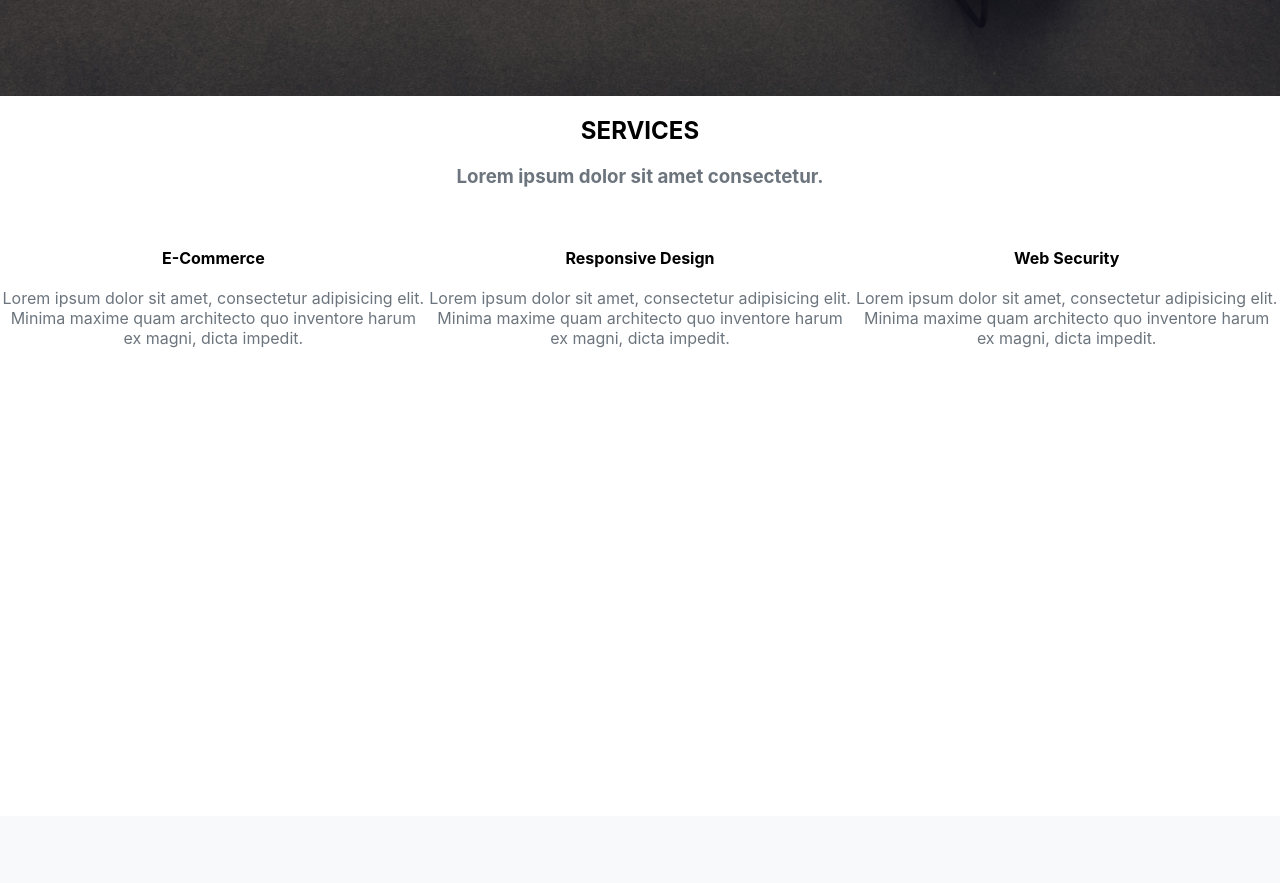
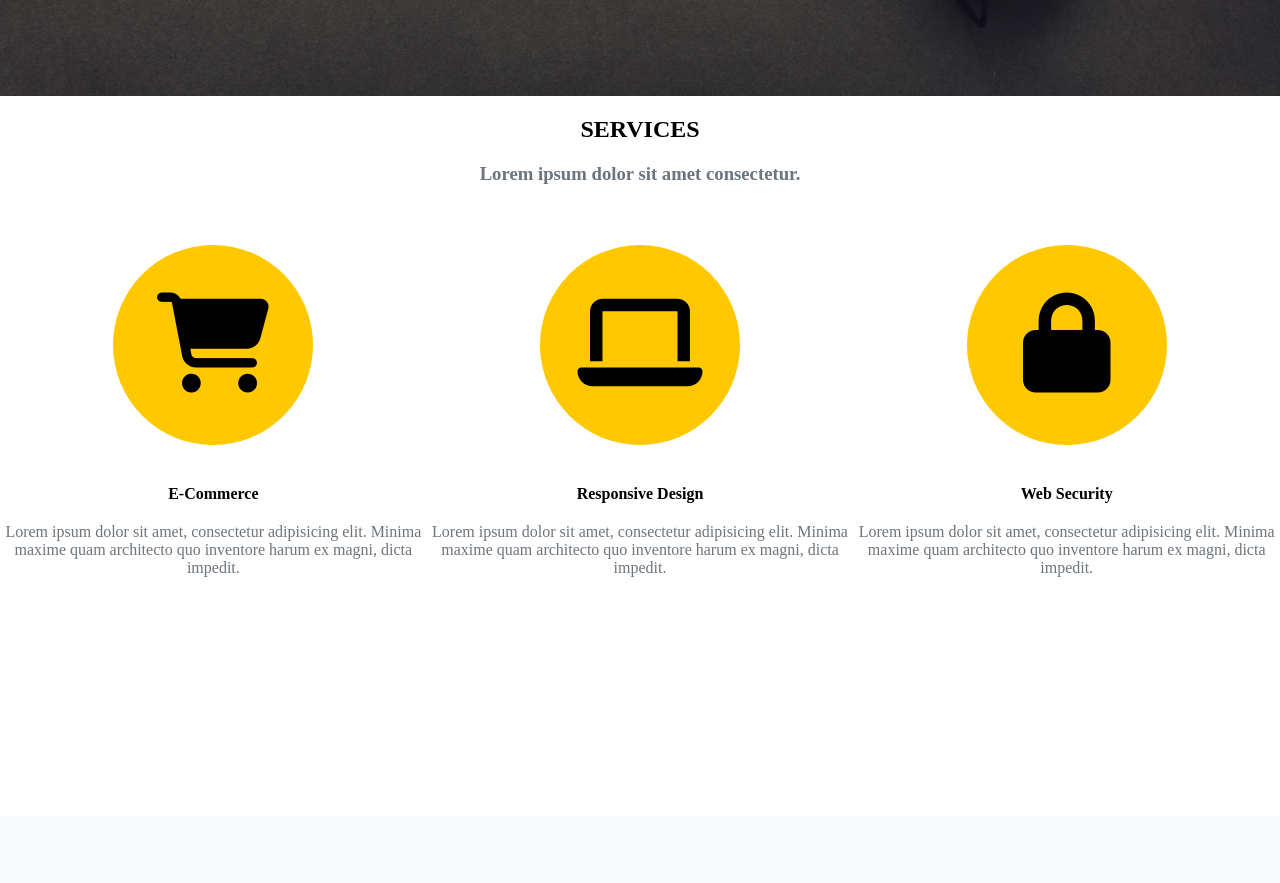
Before and after one commit to aliyavarguluzada/7-aprel-task-agency, a plain HTML site: page index.html in a window 1280 px wide. Shown: the part 844-1727 px from the top of the page. Drawn offline with Linux system fonts and the light colour scheme.

Commit message:
almost there

```diff
--- a/css/style.css
+++ b/css/style.css
@@ -118,7 +118,7 @@ a:hover {
     align-items: center;
     justify-content: center;
     font-weight: 700;
-    border-radius: 1.cap;
+    /* border-radius: 1.cap; */
 }
 
 
@@ -127,7 +127,7 @@ a:hover {
 /* serrvices */
 #services-content * {
     margin: 20px 0px;
-    font-family: "Montserrat", -apple-system, BlinkMacSystemFont, "Segoe UI", Roboto, "Helvetica Neue", Arial, sans-serif, "Apple Color Emoji", "Segoe UI Emoji", "Segoe UI Symbol", "Noto Color Emoji";
+    font-family:
 }
 
 #services-content {
@@ -140,7 +140,15 @@ a:hover {
 
 
 }
-
+.ico {
+    background-color: #FFC800;
+    display: inline-block;
+    font-size: 100px;
+    border-radius: 100%;
+    width: 200px;
+    height: 200px;
+    padding-top: 28px;
+}
 .sss h4 {
     text-transform: capitalize;
 }
--- a/index.html
+++ b/index.html
@@ -6,8 +6,9 @@
     <meta http-equiv="X-UA-Compatible" content="IE=edge">
     <meta name="viewport" content="width=device-width, initial-scale=1.0">
     <title>Agency</title>
+    <link rel="icon" href="./images/favicon.ico">
     <link rel="stylesheet" href="./css/style.css">
-    <link rel="icon" type="img/x-icon" href="./images/favicon.ico">
+    <link rel="stylesheet" href="https://cdnjs.cloudflare.com/ajax/libs/font-awesome/6.4.0/css/all.min.css">
 </head>
 
 <body>
@@ -53,16 +54,21 @@
         </div>
         <div class="sss">
             <div class="comm">
+                <div class="ico"><i class="fa-solid fa-cart-shopping"></i></div>
                 <h4>e-commerce</h4>
                 <p>Lorem ipsum dolor sit amet, consectetur adipisicing elit. Minima maxime quam architecto quo inventore
                     harum ex magni, dicta impedit.</p>
             </div>
             <div class="resdes">
+                <div class="ico"> <i class="fa-solid fa-laptop"></i>
+                </div>
                 <h4>responsive design</h4>
                 <p>Lorem ipsum dolor sit amet, consectetur adipisicing elit. Minima maxime quam architecto quo inventore
                     harum ex magni, dicta impedit.</p>
             </div>
             <div class="web">
+                <div class="ico"> <i class="fa-solid fa-lock"></i>
+                </div>
                 <h4>web security</h4>
                 <p>Lorem ipsum dolor sit amet, consectetur adipisicing elit. Minima maxime quam architecto quo inventore
                     harum ex magni, dicta impedit.</p>
```
Also changed, not shown: images/1680997809664.jfif (added), images/1681061054245.jfif (added), images/kalles.webp (added), images/slider-01.webp (added).
